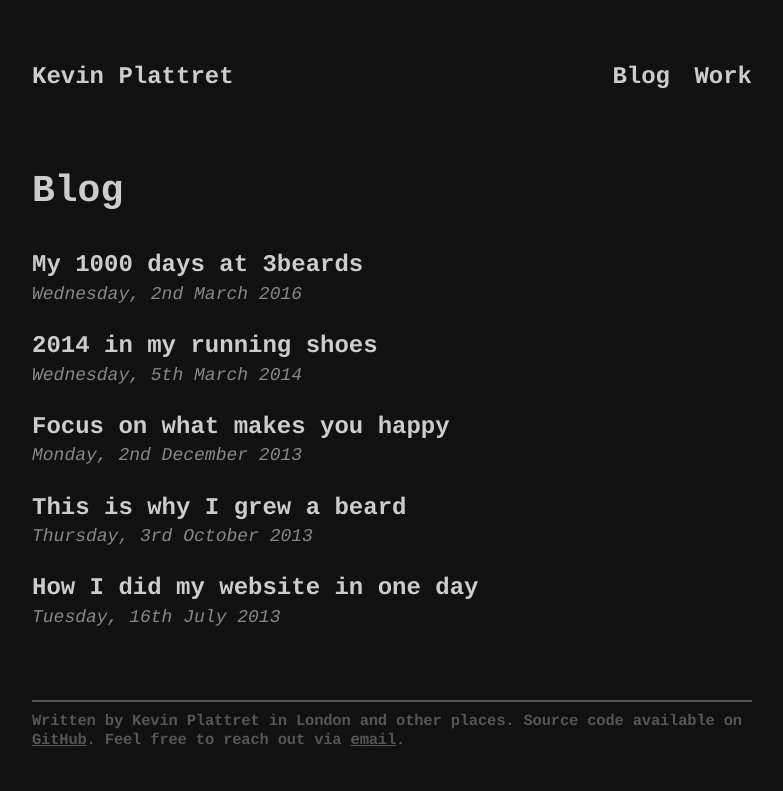
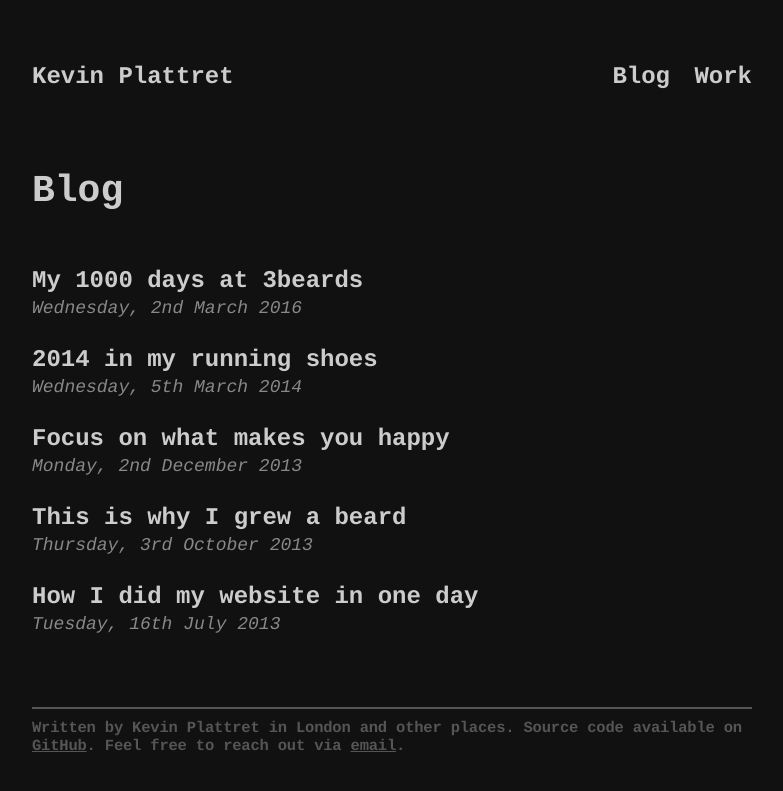
Before and after one commit to kplattret/kevinplattret.com, a Jekyll site: the page built from blog.html, in a window 1280 px wide. Shown: the top 791 px of the page, without its empty margins (248-1031 px from the left). Built offline with Jekyll 4.4.1, drawn with Linux system fonts in a browser that asks for light colours.

Commit message:
Colours and spacing
Brightens the green used for links by default and sets the background
colour for selection. Also tweaks the spacing on the blog page.

```diff
--- a/_sass/_base.scss
+++ b/_sass/_base.scss
@@ -1,7 +1,7 @@
 $color-primary: #ccc;
 $color-secondary: #555;
 $color-secondary-alt: #888;
-$color-link: #237b49;
+$color-link: #299b5a;
 $color-link-alt: #50bb7e;
 
 html {
@@ -21,6 +21,12 @@ body {
   box-sizing: border-box;
   -webkit-font-smoothing: antialiased;
   -moz-osx-font-smoothing: grayscale;
+}
+
+::-moz-selection,
+::selection {
+  background: #333;
+  text-shadow: none;
 }
 
 p {
@@ -110,17 +116,18 @@ hr {
 
 .content {
   .post-list {
-    margin: 0;
+    margin: 5rem 0;
     padding: 0;
     list-style: none;
 
     li {
-      margin-top: 2.2rem;
+      margin-top: 2.5rem;
     }
 
     a {
       display: block;
       font-size: 2.4rem;
+      line-height: 1.2;
     }
   }
 
```
